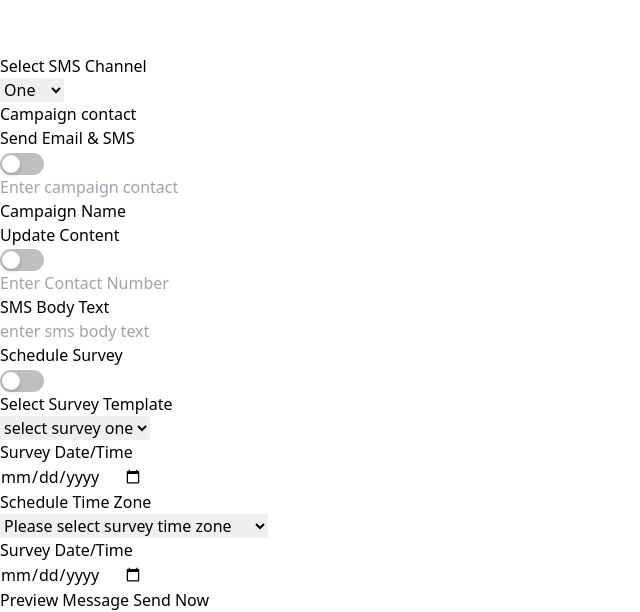
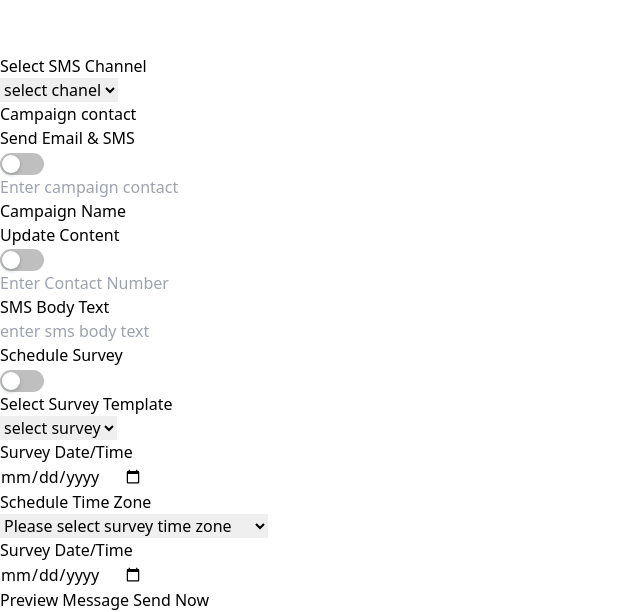
Before and after one commit to talha-fullstackdev/pronto, a React (Vite) app: page / in a window 1280 px wide. Shown: the part 2986-3598 px from the top of the page, without its empty margins (0-640 px from the left). Built offline with nearby package versions, Linux system fonts and the light colour scheme.

Commit message:
remove bug of select

```diff
--- a/src/components/form/SmsChanel.jsx
+++ b/src/components/form/SmsChanel.jsx
@@ -20,6 +20,7 @@ const SmsChanel = ({ smsChanelRef }) => {
         ref={smsChanelRef}
         onChange={handleOnChange}
       >
+        <option value="">select chanel</option>
         <option value="one">One</option>
         <option value="two">Two</option>
         <option value="three">Three</option>
--- a/src/components/form/SurveySection.jsx
+++ b/src/components/form/SurveySection.jsx
@@ -39,7 +39,7 @@ const SurveySection = ({ surveyRefs, resetAllFields }) => {
         <div className="mb-4 w-[300px]">
           <p className="text-sm font-semibold mb-1">Select Survey Template</p>
           <select ref={surveyRef} className="p-2 w-full border rounded-md mt-2">
-            <option value="">select survey one</option>
+            <option value="">select survey</option>
             <option value="Survey 1">Survey 1</option>
             <option value="Survey 2">Survey 2</option>
             <option value="Survey 3">Survey 3</option>
```
